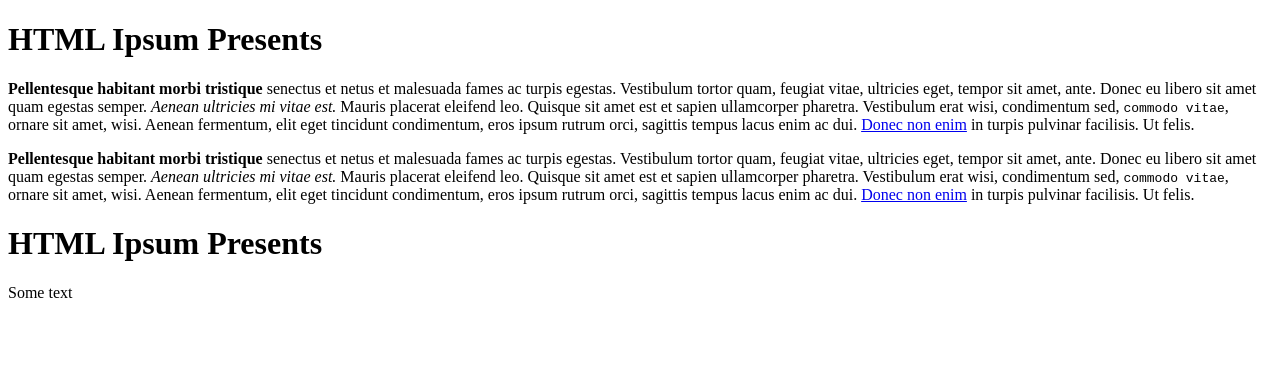
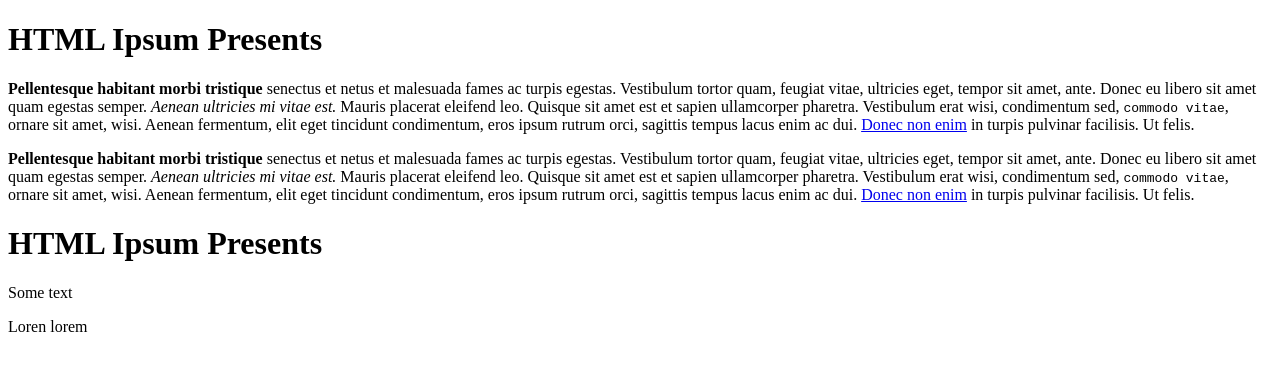
Before and after one commit to MatWidOZS/nauka-gita-2, a plain HTML site: page index.html in a window 1280 px wide. Drawn offline with nearby package versions, Linux system fonts and the light colour scheme; files that its build step writes are made by us from their sources.

Commit message:
Add new paragraph

```diff
--- a/index.html
+++ b/index.html
@@ -11,5 +11,6 @@
 	<p><strong>Pellentesque habitant morbi tristique</strong> senectus et netus et malesuada fames ac turpis egestas. Vestibulum tortor quam, feugiat vitae, ultricies eget, tempor sit amet, ante. Donec eu libero sit amet quam egestas semper. <em>Aenean ultricies mi vitae est.</em> Mauris placerat eleifend leo. Quisque sit amet est et sapien ullamcorper pharetra. Vestibulum erat wisi, condimentum sed, <code>commodo vitae</code>, ornare sit amet, wisi. Aenean fermentum, elit eget tincidunt condimentum, eros ipsum rutrum orci, sagittis tempus lacus enim ac dui. <a href="#">Donec non enim</a> in turpis pulvinar facilisis. Ut felis.</p>
 	<h1>HTML Ipsum Presents</h1>
 	<p>Some text</p>
+	<p>Loren lorem</p>
     </body>
 </html>
```
